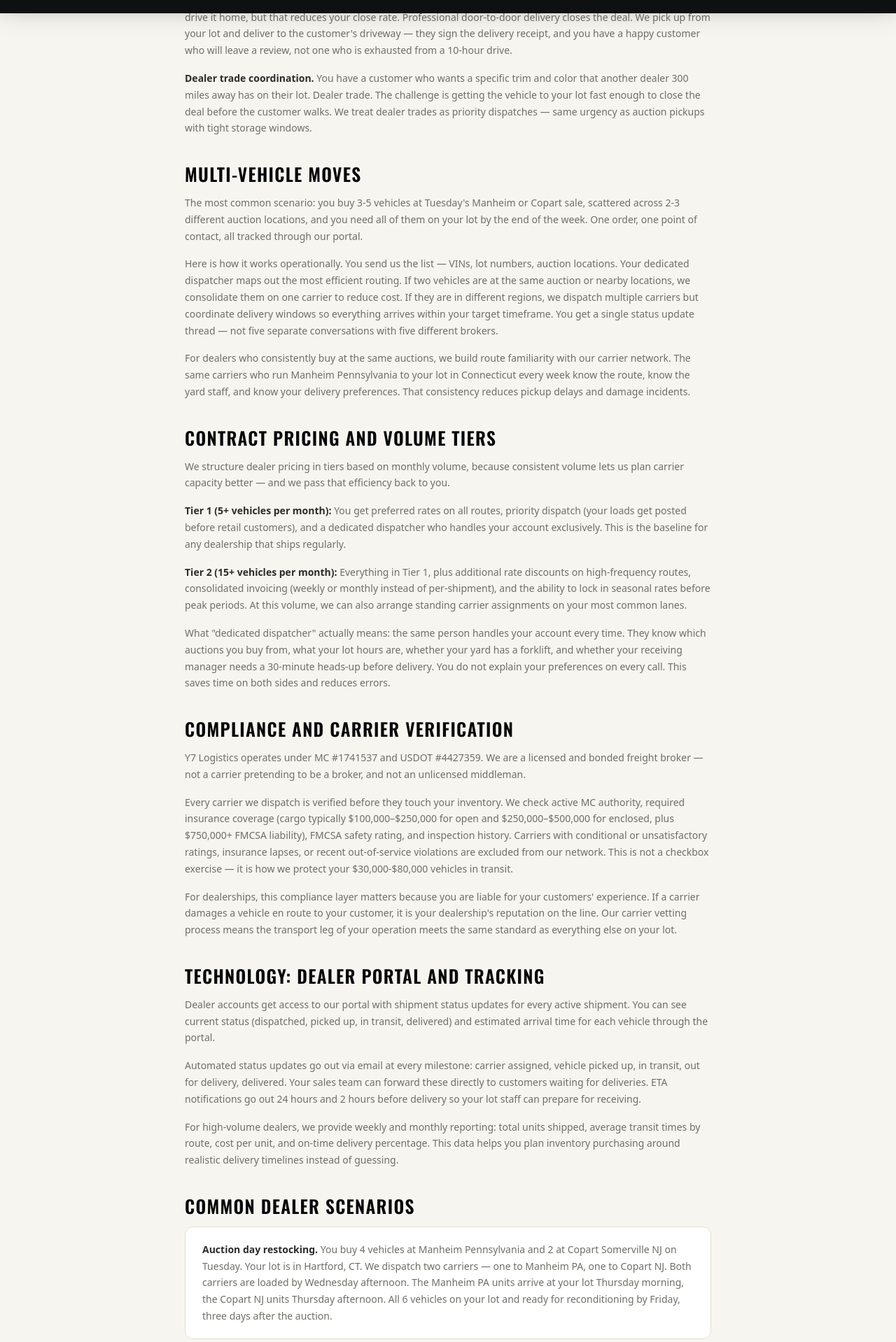
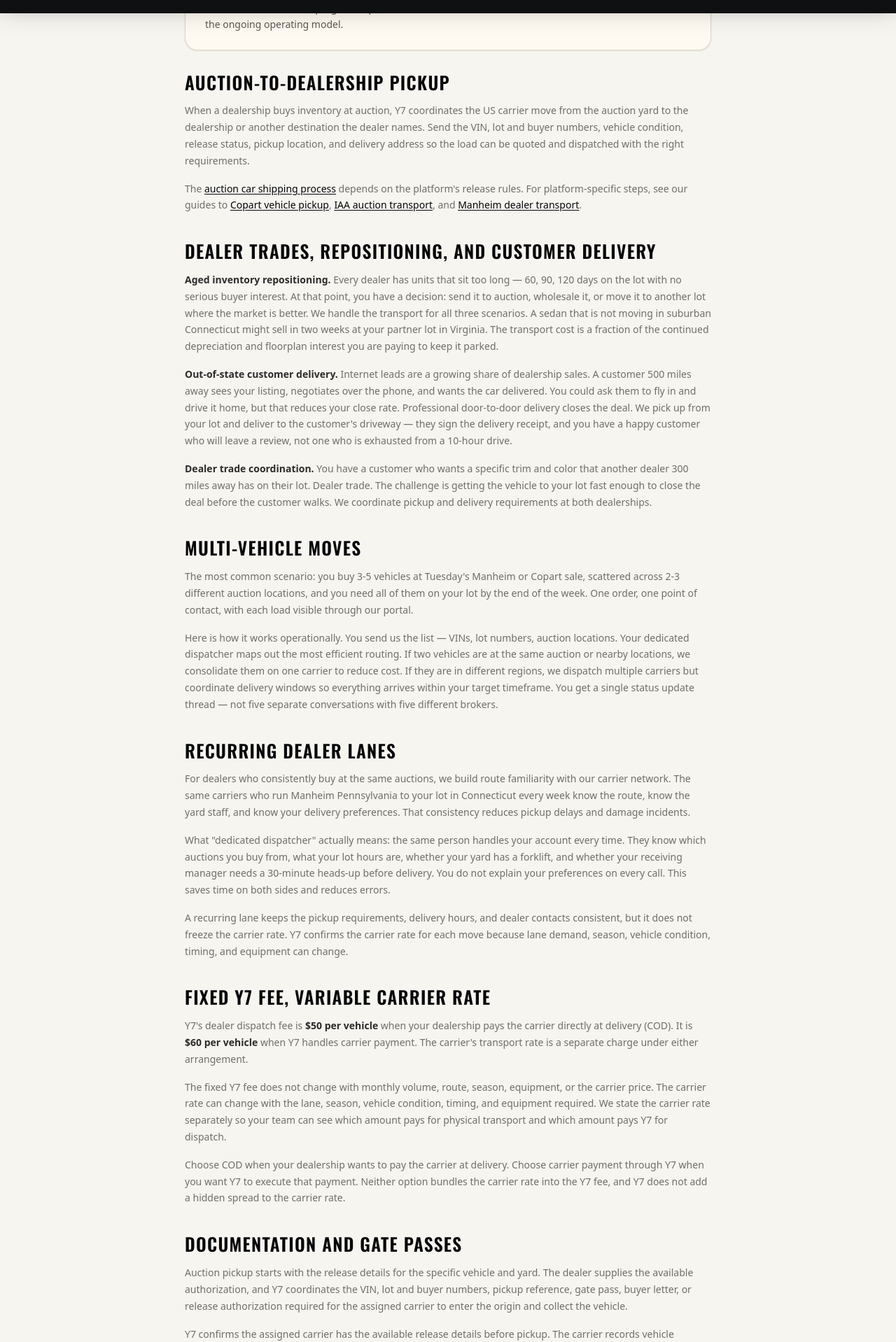
Before and after one commit to sergiivorotyntsev/Y7-WEBSITE, a React (Vite) app: page /dealer-auto-transport in a window 1280 px wide. Shown: the part 781-2699 px from the top of the page at 70% size. Built offline with nearby package versions, Linux system fonts and the light colour scheme; no server answers.

Commit message:
[SEOGEO-12] Build dealer transport service pillar

```diff
--- a/scripts/sitemap-lastmod.json
+++ b/scripts/sitemap-lastmod.json
@@ -37,7 +37,7 @@
   "/copart-storage-fees": "2026-07-16",
   "/cybertruck-shipping": "2026-04-19",
   "/dallas-to-port-houston-auto-transport": "2026-07-08",
-  "/dealer-auto-transport": "2026-07-08",
+  "/dealer-auto-transport": "2026-09-05",
   "/dealer-quote": "2026-07-18",
   "/dealers": "2026-09-04",
   "/door-to-port-auto-transport": "2026-09-04",
--- a/src/pages/seo/DealerAutoTransport.jsx
+++ b/src/pages/seo/DealerAutoTransport.jsx
@@ -1,6 +1,8 @@
 import { Link } from 'react-router-dom';
 import SeoLandingPage, { Section } from './SeoLandingPage';
 import { colors, fonts } from '../../theme';
+import v2t from '../../styles/v2/type.module.css';
+import ctaStyles from '../../components/ContextualCTA.module.css';
 
 const p = {
   fontFamily: fonts.sans,
@@ -10,19 +12,65 @@ const p = {
   marginBottom: '16px',
 };
 
+function DealerProgramCTA() {
+  return (
+    <aside className={`${ctaStyles.card} ${ctaStyles.tone_teal}`}>
+      <div className={ctaStyles.cardBody}>
+        <h2 className={ctaStyles.cardTitle}>Need Ongoing Dealer Dispatch?</h2>
+        <p className={ctaStyles.cardText}>
+          For recurring lanes and an account-based workflow, the Y7 dealer program explains
+          the ongoing operating model.
+        </p>
+      </div>
+      <Link to="/dealers" className={ctaStyles.cardCta}>
+        Explore Y7&apos;s outsourced dealer dispatch program <span aria-hidden="true">&rarr;</span>
+      </Link>
+    </aside>
+  );
+}
+
 export default function DealerAutoTransport() {
   return (
     <SeoLandingPage
       meta={{
-        title: 'Dealer Auto Transport',
+        title: 'Dealer Auto Transport for Car Dealerships | Y7 Logistics',
         description:
-          'Auto transport for car dealerships. Volume pricing, auction pickup, dealer trades, dedicated dispatcher. Licensed broker Y7 Logistics.',
+          'Dealer auto transport nationwide: auction pickup, dealer trades, customer delivery, multi-vehicle and recurring lanes. Fixed Y7 fee; carrier rate separate.',
         path: '/dealer-auto-transport',
       }}
-      primaryCTA={{ intlKey: 'dealers', to: '/dealers', tone: 'teal' }}
       secondaryCTA={{ intlKey: 'exporters', to: '/exporters', tone: 'amber' }}
       heading="Dealer Auto Transport — Vehicle Shipping for Dealerships"
-      intro="Y7 Logistics is the transport partner for dealerships that need reliable, cost-effective vehicle shipping. From auction pickups to dealer trades to customer deliveries — we handle the logistics so you can focus on selling cars."
+      intro="Y7 Logistics is the transport partner for dealerships that need reliable, cost-effective vehicle shipping. From auction pickups to dealer trades to customer deliveries — we handle the logistics so you can focus on selling cars. Our nationwide dealer auto transport service also coordinates multi-vehicle moves and recurring lanes; the motor carrier performs the physical transport."
+      tldr={{
+        kicker: 'Dealer transport, in brief',
+        ariaLabel: 'Y7 dealer auto transport, in brief',
+        text: "Y7 Logistics provides nationwide auto transport for dealerships, including auction pickup, dealer trades, customer delivery, multi-vehicle moves, and recurring lanes. As a Licensed & Bonded FMCSA Broker, Y7 coordinates vetted carriers, release documents, gate passes, milestone updates, and delivery records. The carrier performs the transport, and its variable rate is separate from Y7's fixed $50 fee, or $60 when Y7 handles carrier payment.",
+      }}
+      serviceExtras={{
+        serviceType: 'Dealer Auto Transport for Car Dealerships',
+        audience: {
+          schemaType: 'BusinessAudience',
+          audienceType: 'Business',
+          name: 'Auto Dealerships',
+        },
+        offers: [
+          {
+            name: 'Auction-to-Dealership Dispatch Coordination',
+            desc: 'Auction pickup, release-document coordination, and carrier delivery to the dealership. Carrier rate is separate.',
+            priceRange: 'Y7 dispatch fee: $50 per vehicle; $60 when Y7 handles carrier payment',
+          },
+          {
+            name: 'Dealer Trade and Customer Delivery Dispatch',
+            desc: 'Carrier coordination for dealer-to-dealer inventory moves and delivery of sold vehicles. Carrier rate is separate.',
+            priceRange: 'Y7 dispatch fee: $50 per vehicle; $60 when Y7 handles carrier payment',
+          },
+          {
+            name: 'Multi-Vehicle and Recurring Lane Dispatch',
+            desc: 'Carrier coordination for multi-vehicle moves and repeat dealership lanes nationwide. Carrier rate is separate.',
+            priceRange: 'Y7 dispatch fee: $50 per vehicle; $60 when Y7 handles carrier payment',
+          },
+        ],
+      }}
       whenNeeded={[
         'Stocking inventory from auctions (Copart, IAAI, Manheim)',
         'Dealer-to-dealer trades',
@@ -30,13 +78,14 @@ export default function DealerAutoTransport() {
         'Fleet acquisitions',
         'Port delivery for export inventory',
         'Relocating vehicles between lots',
+        'Recurring dealership lanes',
       ]}
       steps={[
-        { title: 'Set up your dealer account with Y7', desc: 'Quick onboarding with your dealer license — takes minutes, not days.' },
+        { title: 'Set up your dealer account with Y7', desc: 'Provide your dealer license, saved pickup locations, and preferred carrier-payment arrangement.' },
         { title: 'Submit transport requests (single or bulk)', desc: 'Send one vehicle or an entire list. We handle both the same way.' },
-        { title: 'Dedicated dispatcher assigns carriers', desc: 'Your account manager coordinates verified carriers for each shipment.' },
-        { title: 'Vehicles picked up on schedule', desc: 'Carriers arrive at auctions, lots, or other origins on the agreed timeline.' },
-        { title: 'Delivered to your lot with documentation', desc: 'Vehicles arrive at your dealership with condition reports and delivery confirmation.' },
+        { title: 'Y7 coordinates a vetted carrier', desc: 'Your account manager coordinates verified carriers for each shipment.' },
+        { title: 'Release details confirmed before pickup', desc: 'Y7 checks that the assigned carrier has the gate pass, buyer letter, or release reference the origin requires.' },
+        { title: 'Carrier delivers with documentation', desc: 'The carrier delivers to the dealership or customer, with condition and delivery records retained for the load.' },
       ]}
       requirements={[
         'Dealer license',
@@ -46,19 +95,19 @@ export default function DealerAutoTransport() {
         'Any special handling requirements',
       ]}
       capabilities={[
-        'Volume contract pricing',
+        'Fixed per-vehicle Y7 dispatch fee',
         'Dedicated account manager',
-        'Auction pickup coordination (all major platforms)',
-        'Dealer-to-dealer trades',
-        'Multi-car hauling discounts',
-        'Priority dispatch',
+        'Auction pickup coordination (Copart, IAAI, Manheim)',
+        'Dealer-to-dealer trades and customer delivery',
+        'Multi-vehicle and recurring lane coordination',
+        'Carrier authority and insurance verification',
         'Enclosed transport for high-value inventory',
-        'Shipment status dashboard',
+        'Milestone status and document archive',
       ]}
       faqs={[
         {
           q: 'Do you offer dealer pricing?',
-          a: 'Yes, dealerships get volume contract rates based on shipping frequency. The more consistently you ship, the better your rates.',
+          a: 'Yes. Y7 charges a fixed $50 dispatch fee per vehicle when your dealership pays the carrier directly at delivery (COD), or $60 per vehicle when Y7 handles carrier payment. The carrier rate is separate and varies by lane, season, and equipment.',
         },
         {
           q: 'Can you pick up from multiple auctions?',
@@ -76,6 +125,18 @@ export default function DealerAutoTransport() {
           q: 'Can you deliver vehicles directly to our customers?',
           a: 'Yes, we offer door-to-door delivery on behalf of your dealership. Your customer gets a professional delivery experience.',
         },
+        {
+          q: "Is the carrier rate included in Y7's dealer fee?",
+          a: "No. The carrier rate pays the motor carrier for the physical transport and is separate from Y7's dispatch fee. Carrier rates vary by lane, season, vehicle condition, timing, and equipment.",
+        },
+        {
+          q: 'Can you coordinate recurring dealer lanes?',
+          a: 'Yes. Dealerships can submit repeat auction-to-lot, dealer-trade, inventory-transfer, and customer-delivery lanes through the same account. Each carrier rate is confirmed for the specific move.',
+        },
+        {
+          q: 'What documents are needed for auction pickup?',
+          a: 'Send the VIN, lot and buyer numbers, paid or release status, pickup reference, and any gate pass, buyer letter, or release authorization required by the auction. Y7 confirms the assigned carrier has the available release details before pickup.',
+        },
       ]}
       ctaLabel="Get Dealer Pricing"
       ctaTo="/dealer-quote"
@@ -90,7 +151,25 @@ export default function DealerAutoTransport() {
         { label: 'Get a Quote', to: '/quote' },
       ]}
     >
-      <Section title="Dealer Workflows We Handle Every Day">
+      <DealerProgramCTA />
+
+      <Section title="Auction-to-Dealership Pickup">
+        <p style={p}>
+          When a dealership buys inventory at auction, Y7 coordinates the US carrier move from
+          the auction yard to the dealership or another destination the dealer names. Send the
+          VIN, lot and buyer numbers, vehicle condition, release status, pickup location, and
+          delivery address so the load can be quoted and dispatched with the right requirements.
+        </p>
+        <p style={p}>
+          The <Link to="/auction-car-shipping" className={v2t.bodyLinkOnPaper}>auction car shipping process</Link>{' '}
+          depends on the platform&apos;s release rules. For platform-specific steps, see our guides
+          to <Link to="/copart-shipping" className={v2t.bodyLinkOnPaper}>Copart vehicle pickup</Link>,{' '}
+          <Link to="/iaai-transport" className={v2t.bodyLinkOnPaper}>IAA auction transport</Link>, and{' '}
+          <Link to="/manheim-transport" className={v2t.bodyLinkOnPaper}>Manheim dealer transport</Link>.
+        </p>
+      </Section>
+
+      <Section title="Dealer Trades, Repositioning, and Customer Delivery">
         <p style={p}>
           <strong style={{ color: colors.text }}>Aged inventory repositioning.</strong> Every dealer has units that sit too long — 60, 90, 120 days on the lot with no serious buyer interest. At that point, you have a decision: send it to auction, wholesale it, or move it to another lot where the market is better. We handle the transport for all three scenarios. A sedan that is not moving in suburban Connecticut might sell in two weeks at your partner lot in Virginia. The transport cost is a fraction of the continued depreciation and floorplan interest you are paying to keep it parked.
         </p>
@@ -98,38 +177,68 @@ export default function DealerAutoTransport() {
           <strong style={{ color: colors.text }}>Out-of-state customer delivery.</strong> Internet leads are a growing share of dealership sales. A customer 500 miles away sees your listing, negotiates over the phone, and wants the car delivered. You could ask them to fly in and drive it home, but that reduces your close rate. Professional door-to-door delivery closes the deal. We pick up from your lot and deliver to the customer's driveway — they sign the delivery receipt, and you have a happy customer who will leave a review, not one who is exhausted from a 10-hour drive.
         </p>
         <p style={p}>
-          <strong style={{ color: colors.text }}>Dealer trade coordination.</strong> You have a customer who wants a specific trim and color that another dealer 300 miles away has on their lot. Dealer trade. The challenge is getting the vehicle to your lot fast enough to close the deal before the customer walks. We treat dealer trades as priority dispatches — same urgency as auction pickups with tight storage windows.
+          <strong style={{ color: colors.text }}>Dealer trade coordination.</strong> You have a customer who wants a specific trim and color that another dealer 300 miles away has on their lot. Dealer trade. The challenge is getting the vehicle to your lot fast enough to close the deal before the customer walks. We coordinate pickup and delivery requirements at both dealerships.
         </p>
       </Section>
 
       <Section title="Multi-Vehicle Moves">
         <p style={p}>
-          The most common scenario: you buy 3-5 vehicles at Tuesday's Manheim or Copart sale, scattered across 2-3 different auction locations, and you need all of them on your lot by the end of the week. One order, one point of contact, all tracked through our portal.
+          The most common scenario: you buy 3-5 vehicles at Tuesday's Manheim or Copart sale, scattered across 2-3 different auction locations, and you need all of them on your lot by the end of the week. One order, one point of contact, with each load visible through our portal.
         </p>
         <p style={p}>
           Here is how it works operationally. You send us the list — VINs, lot numbers, auction locations. Your dedicated dispatcher maps out the most efficient routing. If two vehicles are at the same auction or nearby locations, we consolidate them on one carrier to reduce cost. If they are in different regions, we dispatch multiple carriers but coordinate delivery windows so everything arrives within your target timeframe. You get a single status update thread — not five separate conversations with five different brokers.
         </p>
+      </Section>
+
+      <Section title="Recurring Dealer Lanes">
         <p style={p}>
           For dealers who consistently buy at the same auctions, we build route familiarity with our carrier network. The same carriers who run Manheim Pennsylvania to your lot in Connecticut every week know the route, know the yard staff, and know your delivery preferences. That consistency reduces pickup delays and damage incidents.
-        </p>
-      </Section>
-
-      <Section title="Contract Pricing and Volume Tiers">
-        <p style={p}>
-          We structure dealer pricing in tiers based on monthly volume, because consistent volume lets us plan carrier capacity better — and we pass that efficiency back to you.
-        </p>
-        <p style={p}>
-          <strong style={{ color: colors.text }}>Tier 1 (5+ vehicles per month):</strong> You get preferred rates on all routes, priority dispatch (your loads get posted before retail customers), and a dedicated dispatcher who handles your account exclusively. This is the baseline for any dealership that ships regularly.
-        </p>
-        <p style={p}>
-          <strong style={{ color: colors.text }}>Tier 2 (15+ vehicles per month):</strong> Everything in Tier 1, plus additional rate discounts on high-frequency routes, consolidated invoicing (weekly or monthly instead of per-shipment), and the ability to lock in seasonal rates before peak periods. At this volume, we can also arrange standing carrier assignments on your most common lanes.
         </p>
         <p style={p}>
           What "dedicated dispatcher" actually means: the same person handles your account every time. They know which auctions you buy from, what your lot hours are, whether your yard has a forklift, and whether your receiving manager needs a 30-minute heads-up before delivery. You do not explain your preferences on every call. This saves time on both sides and reduces errors.
         </p>
+        <p style={p}>
+          A recurring lane keeps the pickup requirements, delivery hours, and dealer contacts
+          consistent, but it does not freeze the carrier rate. Y7 confirms the carrier rate for
+          each move because lane demand, season, vehicle condition, timing, and equipment can change.
+        </p>
       </Section>
 
-      <Section title="Compliance and Carrier Verification">
+      <Section title="Fixed Y7 Fee, Variable Carrier Rate">
+        <p style={p}>
+          Y7&apos;s dealer dispatch fee is <strong style={{ color: colors.text }}>$50 per vehicle</strong>{' '}
+          when your dealership pays the carrier directly at delivery (COD). It is{' '}
+          <strong style={{ color: colors.text }}>$60 per vehicle</strong> when Y7 handles carrier
+          payment. The carrier&apos;s transport rate is a separate charge under either arrangement.
+        </p>
+        <p style={p}>
+          The fixed Y7 fee does not change with monthly volume, route, season, equipment, or the
+          carrier price. The carrier rate can change with the lane, season, vehicle condition,
+          timing, and equipment required. We state the carrier rate separately so your team can
+          see which amount pays for physical transport and which amount pays Y7 for dispatch.
+        </p>
+        <p style={p}>
+          Choose COD when your dealership wants to pay the carrier at delivery. Choose carrier
+          payment through Y7 when you want Y7 to execute that payment. Neither option bundles
+          the carrier rate into the Y7 fee, and Y7 does not add a hidden spread to the carrier rate.
+        </p>
+      </Section>
+
+      <Section title="Documentation and Gate Passes">
+        <p style={p}>
+          Auction pickup starts with the release details for the specific vehicle and yard. The
+          dealer supplies the available authorization, and Y7 coordinates the VIN, lot and buyer
+          numbers, pickup reference, gate pass, buyer letter, or release authorization required
+          for the assigned carrier to enter the origin and collect the vehicle.
+        </p>
+        <p style={p}>
+          Y7 confirms the assigned carrier has the available release details before pickup. The
+          carrier records vehicle condition on the Bill of Lading at pickup and delivery, while Y7
+          keeps the dispatch and delivery records available for the dealership&apos;s load history.
+        </p>
+      </Section>
+
+      <Section title="Carrier Vetting for Dealer Inventory">
         <p style={p}>
           Y7 Logistics operates under MC #1741537 and USDOT #4427359. We are a licensed and bonded freight broker — not a carrier pretending to be a broker, and not an unlicensed middleman.
         </p>
@@ -141,7 +250,7 @@ export default function DealerAutoTransport() {
         </p>
       </Section>
 
-      <Section title="Technology: Dealer Portal and Tracking">
+      <Section title="Dealer Portal and Milestone Updates">
         <p style={p}>
           Dealer accounts get access to our portal with shipment status updates for every active shipment. You can see current status (dispatched, picked up, in transit, delivered) and estimated arrival time for each vehicle through the portal.
         </p>
```
Also changed, not shown: scripts/seo-baseline.json, 1 other file (tests, documents, lock files or other folders).
